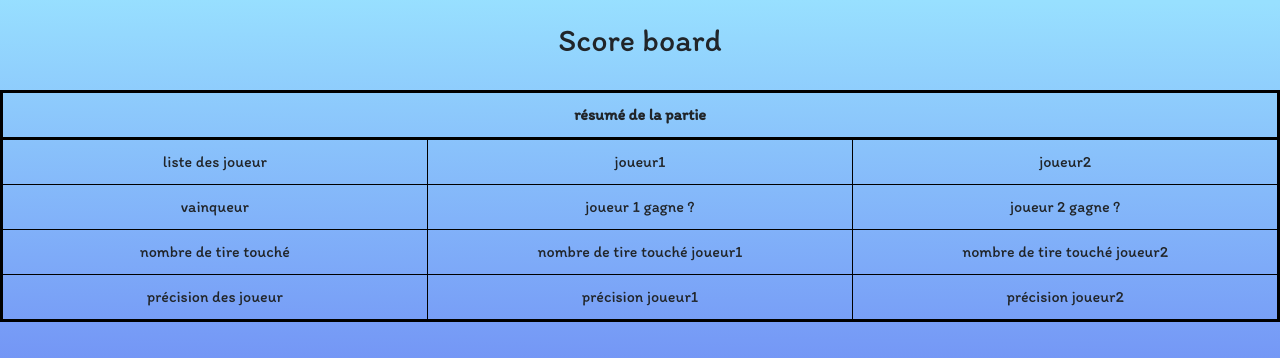
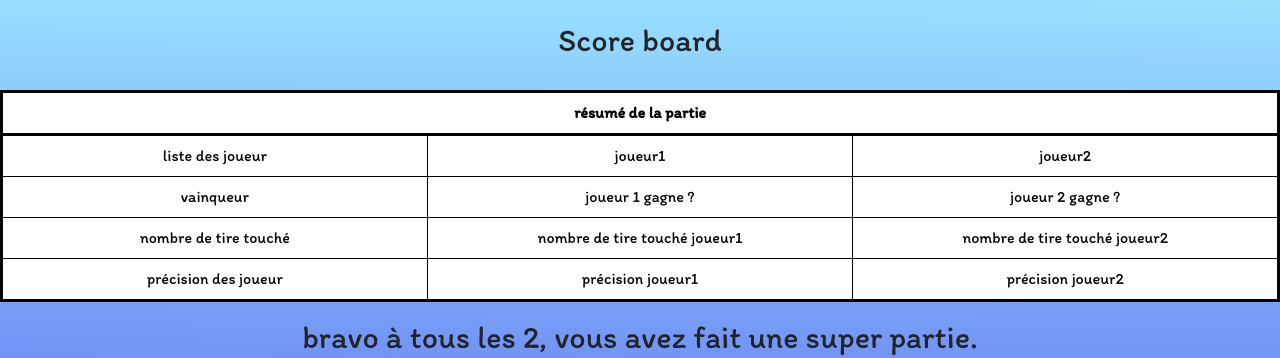
Before and after one commit to hard-tech/naval-warships, a React (Create React App) app: page /ScoreBoard in a window 1280 px wide. Shown: the top 358 px of the page. Built offline with nearby package versions, Linux system fonts and the light colour scheme.

Commit message:
modif game

```diff
--- a/src/css/Game.css
+++ b/src/css/Game.css
@@ -14,24 +14,34 @@
     display: flex;
     justify-content: space-between;
 }
-section:first-child div{
+.w40{
     margin: 0 auto;
     width: 40%;
+}
+.btnReady{
+    background-color: white;
+    border-radius: 15px;
+    font-size: 20px;
+    padding: 15px 55px;
+    margin: 15px 0 47px;
+    border: 0;
 }
 table {
     border-collapse: collapse;
     margin: 30px 0px;
 }
-
 th, td {
-    border: 1px solid black;
-    padding: 10px;
+    border: 2px solid black;
+    padding: 10x;
     text-align: center;
 }
 td{
-    width: 40px;
-    height: 20px;
+    width: 45px;
+    height: 40px;
 }
 thead tr th:first-of-type{
     border: none;
 }
+button{
+    text-align: center;
+}
--- a/src/css/ScoreBoard.css
+++ b/src/css/ScoreBoard.css
@@ -1,15 +1,15 @@
-table{
+.table{
     table-layout: fixed;
     width: 100%;
     border-collapse: collapse;
     border: 3px solid black;
     text-align: center;
 }
-thead{
+.thead{
     border-collapse: collapse;
     border: 3px solid black;
 }
-td{
+.td{
     border-collapse: collapse;
     border: 1px solid black;
 }
--- a/src/page/Game.jsx
+++ b/src/page/Game.jsx
@@ -9,7 +9,7 @@
                 <h1>Table de Jeux</h1>
                 <main>
                     <section>
-                        <div className="d-flex align-items-center flex-column">
+                        <div className="d-flex align-items-center flex-column w40">
                         <h2>Ma carte</h2>
                         <table>
                             <thead>
@@ -160,8 +160,13 @@
                                 </tr>
                             </tbody>
                         </table>
+                        <div>
+                            <button className='btnReady'>
+                                Prêt
+                            </button>
                         </div>
-                        <div className="d-flex align-items-center flex-column">
+                        </div>
+                        <div className="d-flex align-items-center flex-column w40">
                             <h2>Sonard</h2>
                         <table>
                             <thead>
@@ -313,6 +318,11 @@
                                 </tr>
                             </tbody>
                         </table>
+                        <div>
+                            <button className='btnReady'>
+                                Prêt
+                            </button>
+                        </div>
                         </div>
                     </section>
                 </main>
--- a/src/page/ScoreBoard.jsx
+++ b/src/page/ScoreBoard.jsx
@@ -10,35 +10,35 @@
       <div>
         <center>
           <h1>Score board</h1>
-            <table>
-              <thead>
+            <table className='table'>
+              <thead className='thead'>
                 <tr>
                   <th colspan="3">résumé de la partie</th>
                 </tr>
               </thead>
               <tbody>
                 <tr>
-                  <td>liste des joueur</td>
-                  <td>joueur1</td>
-                  <td>joueur2</td>
+                  <td className='td'>liste des joueur</td>
+                  <td className='td'>joueur1</td>
+                  <td className='td'>joueur2</td>
                 </tr>
                 <tr>
-                  <td>vainqueur</td>
+                  <td className='td'>vainqueur</td>
                   {/*on cherche le vainqueur de la partie*/}
-                  <td>joueur 1 gagne ?</td>
-                  <td>joueur 2 gagne ?</td>
+                  <td className='td'>joueur 1 gagne ?</td>
+                  <td className='td'>joueur 2 gagne ?</td>
                 </tr>
                 <tr>
-                  <td>nombre de tire touché</td>
+                  <td className='td'>nombre de tire touché</td>
                   {/*on cherche le nombre de tir touché*/}
-                  <td>nombre de tire touché joueur1</td>
-                  <td>nombre de tire touché joueur2</td>
+                  <td className='td'>nombre de tire touché joueur1</td>
+                  <td className='td'>nombre de tire touché joueur2</td>
                 </tr>
                 <tr>
                   {/* // on cherche la précison de chaque joueur */}
-                  <td>précision des joueur</td>
-                  <td>précision joueur1</td>
-                  <td>précision joueur2</td>
+                  <td className='td'>précision des joueur</td>
+                  <td className='td'>précision joueur1</td>
+                  <td className='td'>précision joueur2</td>
                 </tr>
               </tbody>
             </table>
```
